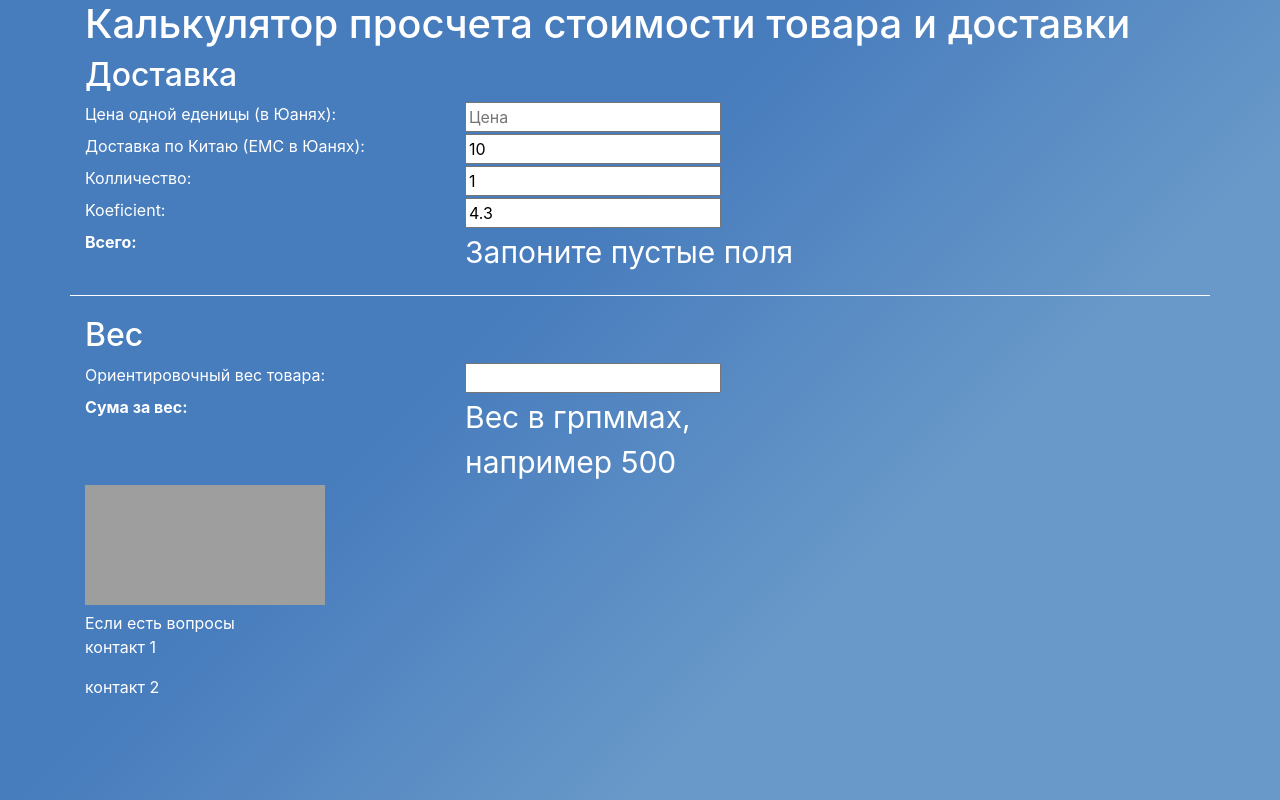
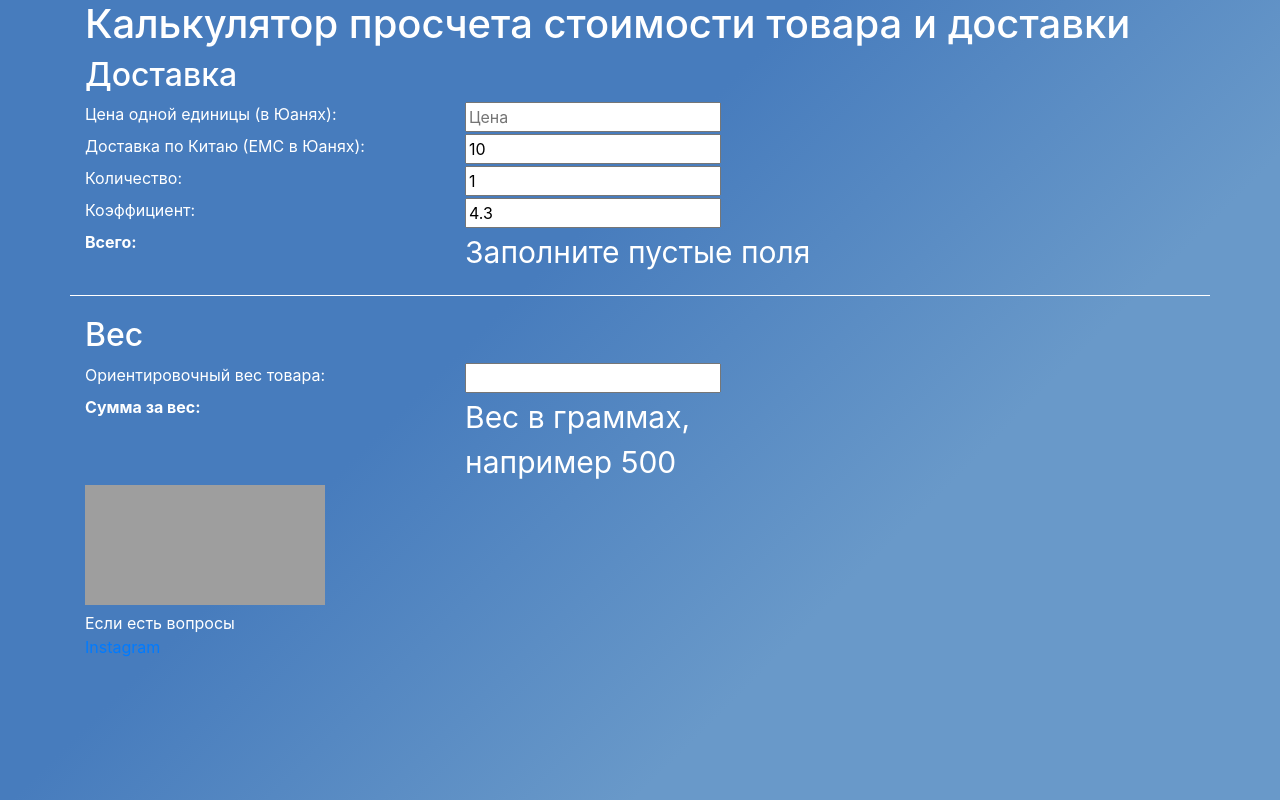
Before and after one commit to zellenka/calc, a plain HTML site: page index.html in a window 1280 px wide. Drawn offline with nearby package versions, Linux system fonts and the light colour scheme; grey boxes are pictures that could not be loaded.

Commit message:
spellig fix

```diff
--- a/index.html
+++ b/index.html
@@ -22,7 +22,7 @@
                 <h2>Доставка</h2>
                 <div class="row">
                     <div class="col-lg-4">
-                        <label for="itemPrice">Цена одной еденицы (в Юанях):</label>
+                        <label for="itemPrice">Цена одной единицы (в Юанях):</label>
                     </div>
                     <div class="col-lg-4">
                         <input type="number" name="Цена товара" id="itemPrice" v-on:input="Price" placeholder="Цена">
@@ -38,7 +38,7 @@
                 </div>
                 <div class="row">
                     <div class="col-lg-4">
-                        <label for="amount">Колличество:</label>
+                        <label for="amount">Количество:</label>
                     </div>
                     <div class="col-lg-4">
 
@@ -48,7 +48,7 @@
                 </div>
                 <div class="row">
                     <div class="col-lg-4">
-                        <label for="koef">Koeficient:</label>
+                        <label for="koef">Коэффициент:</label>
                     </div>
                     <div class="col-lg-4">
                         <input type="number" name="Koef" id="koef" v-model.value="koef" v-on:input="Price">
@@ -78,7 +78,7 @@
 
                 <div class="row">
                         <div class="col-lg-4">
-                                <b>Сума за вес:</b>
+                                <b>Сумма за вес:</b>
                         </div>
                          <div class="col-lg-4 result">
                                 {{messageWeight}}
@@ -107,8 +107,8 @@
         <div class="row">
             <div class="col-lg-12">
                 Если есть вопросы
-                <p>контакт 1</p>
-                <p>контакт 2</p>
+                <p><a href="https://www.instagram.com/posrednik.taobao/" target=_blank>Instagram</a></p>
+
             </div>
         </div>
     </div>
--- a/js/app.js
+++ b/js/app.js
@@ -1,8 +1,8 @@
 let app = new Vue ({
     el: '#app',
     data: {
-        messagePrice: 'Запоните пустые поля',
-        messageWeight: 'Вес в грпммах, например 500',
+        messagePrice: 'Заполните пустые поля',
+        messageWeight: 'Вес в граммах, например 500',
         count: 1,
         EMS: 10,
         koef: '4.3'
```
